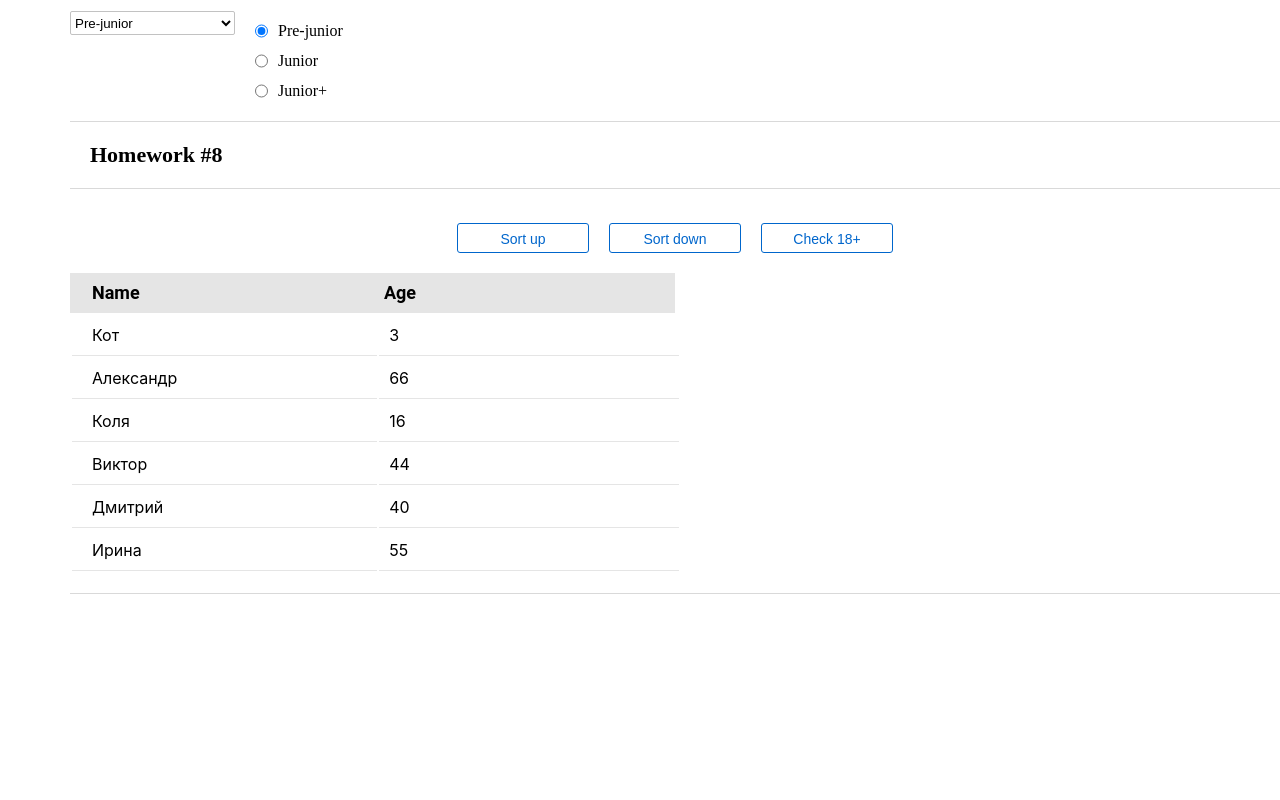
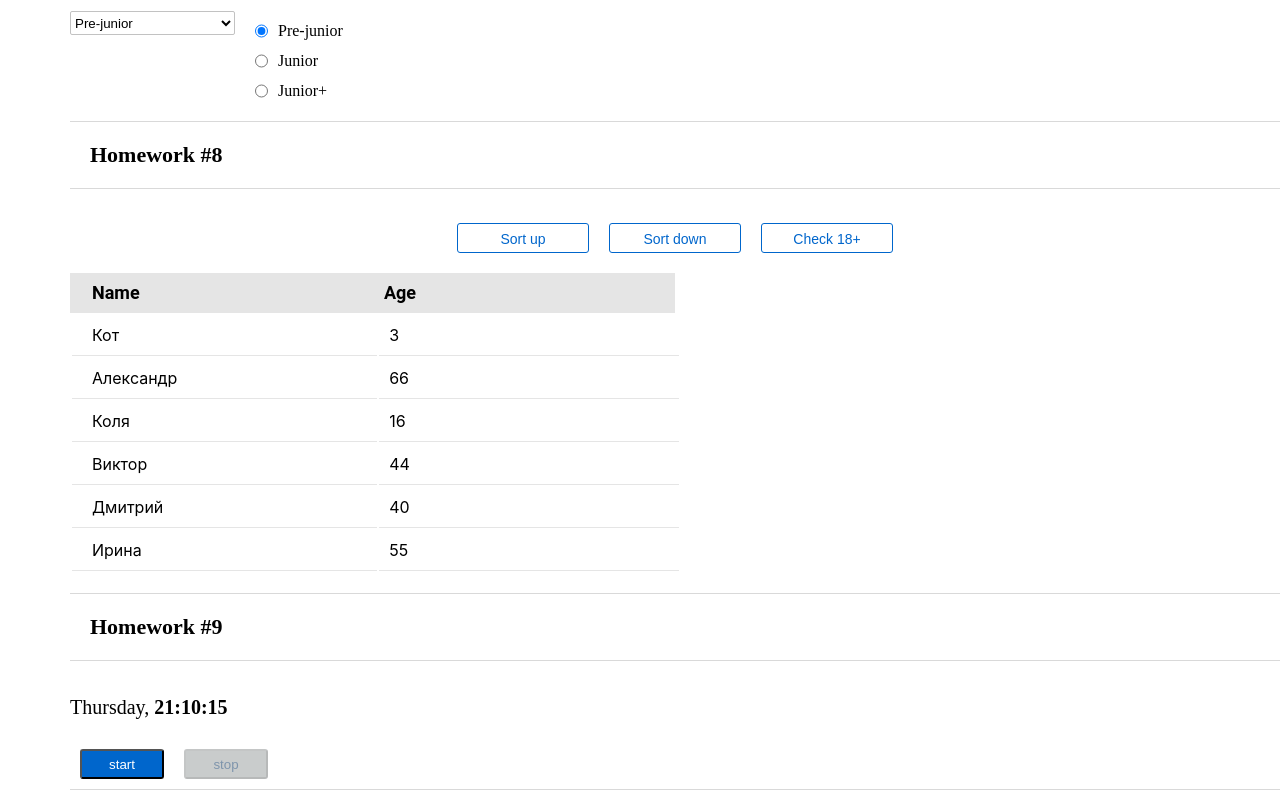
Before and after one commit to denbarabraza/hw_ignat, a React (Create React App) app: page /#/junior in a window 1280 px wide. Shown: the part 370-1170 px from the top of the page. Before the commit the page ends 974 px from the top, so only its background shows below. Built offline with nearby package versions, Linux system fonts and the light colour scheme.

Commit message:
Hometask №9

```diff
--- a/src/s2-homeworks/hw05/pages/Junior.tsx
+++ b/src/s2-homeworks/hw05/pages/Junior.tsx
@@ -2,10 +2,7 @@ import React from 'react'
 import HW6 from "../../hw06/HW6";
 import HW7 from "../../hw07/HW7";
 import HW8 from "../../hw08/HW8";
-// import HW6 from '../../hw06/HW6'
-// import HW7 from '../../hw07/HW7'
-// import HW8 from '../../hw08/HW8'
-// import HW9 from '../../hw09/HW9'
+import HW9 from "../../hw09/HW9";
 
 function Junior() {
     return (
@@ -13,7 +10,7 @@ function Junior() {
             <HW6 />
             <HW7 />
             <HW8 />
-            {/*<HW9 />*/}
+            <HW9 />
         </div>
     )
 }
--- a/src/s2-homeworks/hw09/Clock.module.css
+++ b/src/s2-homeworks/hw09/Clock.module.css
@@ -1,14 +1,40 @@
 .buttonsContainer {
+    display: flex;
+    flex-direction: row;
+}
+.buttonsContainer button {
+    padding: 5px 24px;
+    width: 84px;
+    height: 30px;
+    background: #0066CC;
+    border-radius: 3px;
+    margin: 10px;
+    color: #FFFFFF;
 }
 
 .clock {
+    display: flex;
+    flex-direction: column;
+
 }
 
 .watch {
+    font-family: 'Montserrat';
+    font-style: normal;
+    font-weight: 400;
+    font-size: 20px;
+    line-height: 24px;
+    color: #000000;
 }
 
 .watch strong {
 }
 
 .more {
+    font-family: 'Montserrat';
+    font-style: normal;
+    font-weight: 400;
+    font-size: 16px;
+    line-height: 20px;
+    color: rgba(0, 0, 0, 0.5);
 }
--- a/src/s2-homeworks/hw09/Clock.tsx
+++ b/src/s2-homeworks/hw09/Clock.tsx
@@ -12,27 +12,43 @@ function Clock() {
     const start = () => {
         // пишут студенты // запустить часы (должно отображаться реальное время, а не +1)
         // сохранить ид таймера (https://learn.javascript.ru/settimeout-setinterval#setinterval)
-
+        let valueID=setInterval(() => setDate(new Date()));
+        setTimerId(+valueID)
     }
 
     const stop = () => {
         // пишут студенты // поставить часы на паузу, обнулить ид таймера (timerId <- undefined)
-
+        setTimeout(() => {clearInterval(timerId)});
+        setTimerId(0)
     }
 
     const onMouseEnter = () => { // пишут студенты // показать дату если наведена мышка
-
+        setShow(true)
     }
     const onMouseLeave = () => { // пишут студенты // спрятать дату если мышка не наведена
-
+        setShow(false)
     }
 
-    const stringTime = 'date->time' || <br/> // часы24:минуты:секунды (01:02:03)/(23:02:03)/(24:00:00)/(00:00:01) // пишут студенты
-    const stringDate = 'date->date' || <br/> // день.месяц.год (01.02.2022) // пишут студенты, варианты 01.02.0123/01.02.-123/01.02.12345 не рассматриваем
+    let formatter1 = new Intl.DateTimeFormat("ru", {
+        hour: "numeric",
+        minute: "numeric",
+        second: "numeric"
+    })
+    const stringTime = formatter1.format(date) || <br/> // часы24:минуты:секунды (01:02:03)/(23:02:03)/(24:00:00)/(00:00:01) // пишут студенты
+
+    let formatter2 = new Intl.DateTimeFormat("ru", {
+        day: "numeric",
+        month: "numeric",
+        year: "numeric"
+    })
+    const stringDate = formatter2.format(date) || <br/> // день.месяц.год (01.02.2022) // пишут студенты, варианты 01.02.0123/01.02.-123/01.02.12345 не рассматриваем
 
     // день недели на английском, месяц на английском (https://learn.javascript.ru/intl#intl-datetimeformat)
-    const stringDay = 'date->day' || <br/> // пишут студенты
-    const stringMonth = 'date->month' || <br/> // пишут студенты
+    let formatter3 = new Intl.DateTimeFormat("en", {weekday: 'long'})
+    const stringDay = formatter3.format(date) || <br/> // пишут студенты
+
+    let formatter4 = new Intl.DateTimeFormat("en", {month: 'long'})
+    const stringMonth = formatter4.format(date) || <br/> // пишут студенты
 
     return (
         <div className={s.clock}>
@@ -66,14 +82,14 @@ function Clock() {
             <div className={s.buttonsContainer}>
                 <SuperButton
                     id={'hw9-button-start'}
-                    disabled={true} // пишут студенты // задизэйблить если таймер запущен
+                    disabled={!!timerId} // пишут студенты // задизэйблить если таймер запущен
                     onClick={start}
                 >
                     start
                 </SuperButton>
                 <SuperButton
                     id={'hw9-button-stop'}
-                    disabled={true} // пишут студенты // задизэйблить если таймер не запущен
+                    disabled={!timerId} // пишут студенты // задизэйблить если таймер не запущен
                     onClick={stop}
                 >
                     stop
```
